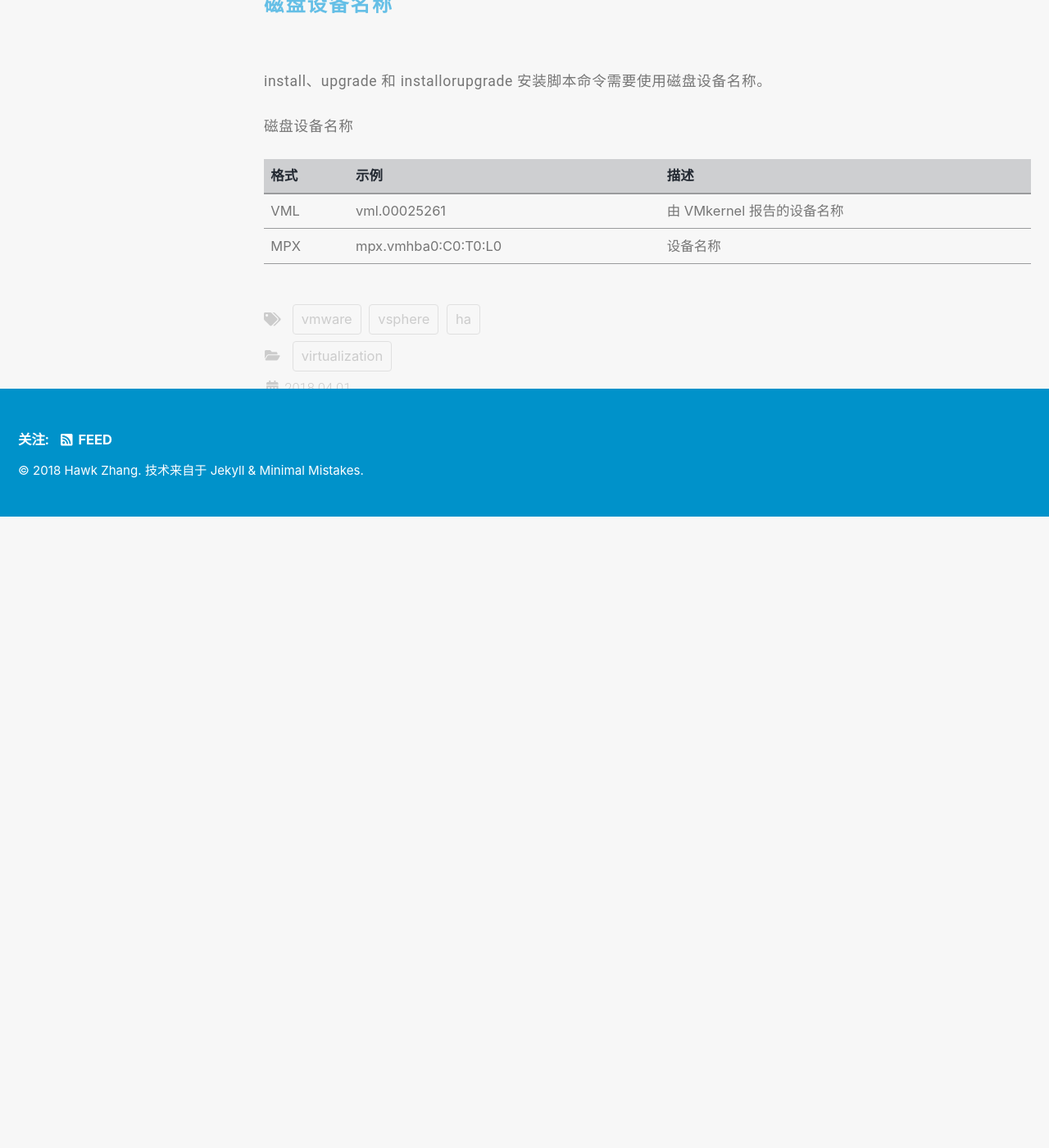
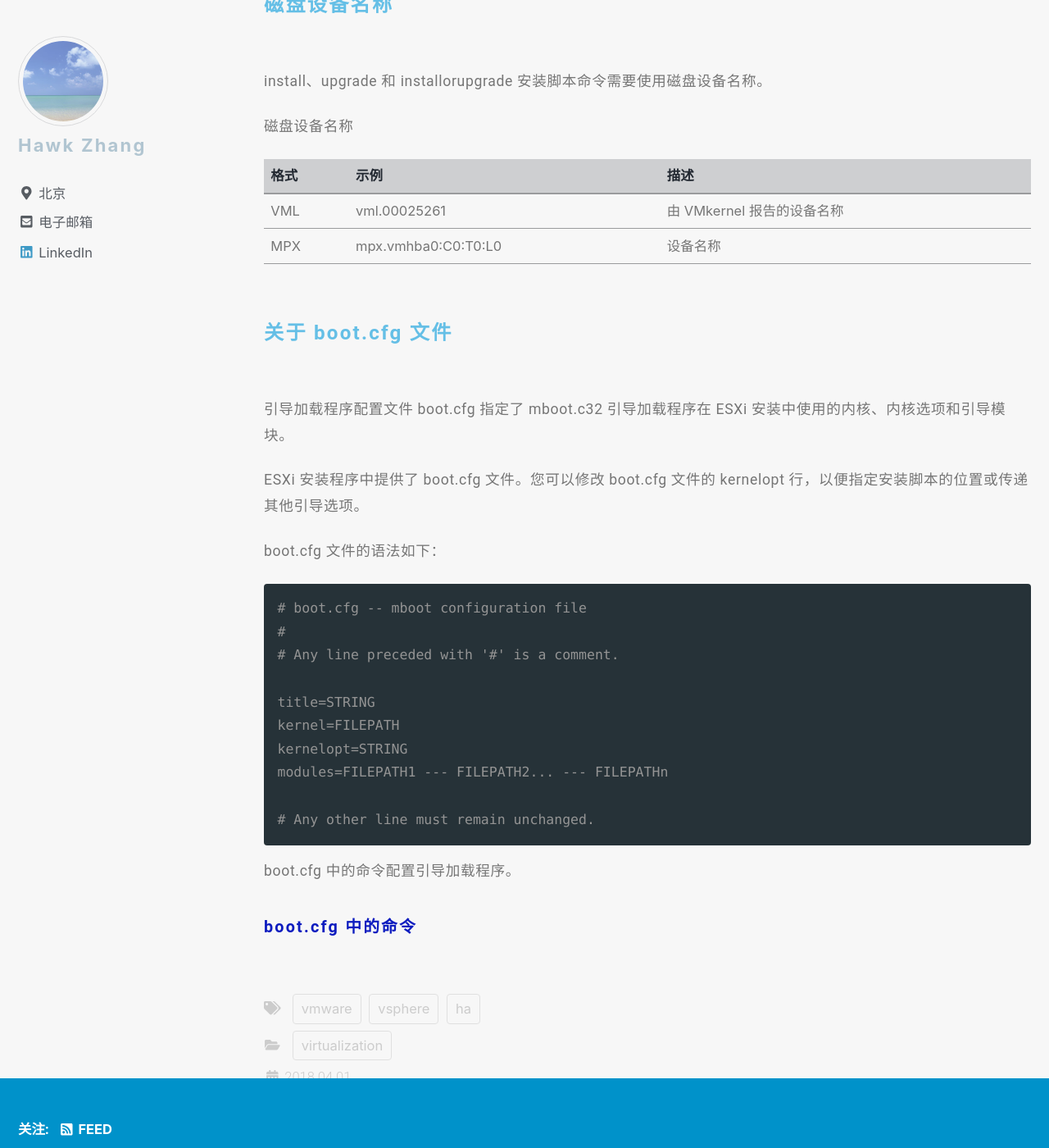
Before and after one commit to narru888/linotes_note, a Jekyll site: the page built from _posts/virtualizaion/2018-04-01-vsphere.setup.md, in a window 1280 px wide and 1400 px high, scrolled down 30658 px. Shown: the whole window at 82% size. Built offline with Jekyll 4.4.1, drawn with Linux system fonts in a browser that asks for light colours; nearby versions of some CDN libraries; a script that is not in the unit is left out; before the commit the page ends 31288 px from its top, so only the background shows below that.

Commit message:
update on 2018-11-28 17:31:01 CST

````diff
--- a/_posts/virtualizaion/2018-04-01-vsphere.setup.md
+++ b/_posts/virtualizaion/2018-04-01-vsphere.setup.md
@@ -1032,3 +1032,32 @@ install、upgrade 和 installorupgrade 安装脚本命令需要使用磁盘设
 --- | --- | ---
 VML  |  vml.00025261 |  由 VMkernel 报告的设备名称
 MPX  | mpx.vmhba0:C0:T0:L0  |  设备名称
+
+
+
+
+
+#### 关于 boot.cfg 文件
+
+引导加载程序配置文件 boot.cfg 指定了 mboot.c32 引导加载程序在 ESXi 安装中使用的内核、内核选项和引导模块。
+
+ESXi 安装程序中提供了 boot.cfg 文件。您可以修改 boot.cfg 文件的 kernelopt 行，以便指定安装脚本的位置或传递其他引导选项。
+
+boot.cfg 文件的语法如下：
+
+```
+# boot.cfg -- mboot configuration file
+#
+# Any line preceded with '#' is a comment.
+
+title=STRING
+kernel=FILEPATH
+kernelopt=STRING
+modules=FILEPATH1 --- FILEPATH2... --- FILEPATHn
+
+# Any other line must remain unchanged.
+```
+
+boot.cfg 中的命令配置引导加载程序。
+
+##### boot.cfg 中的命令
````
